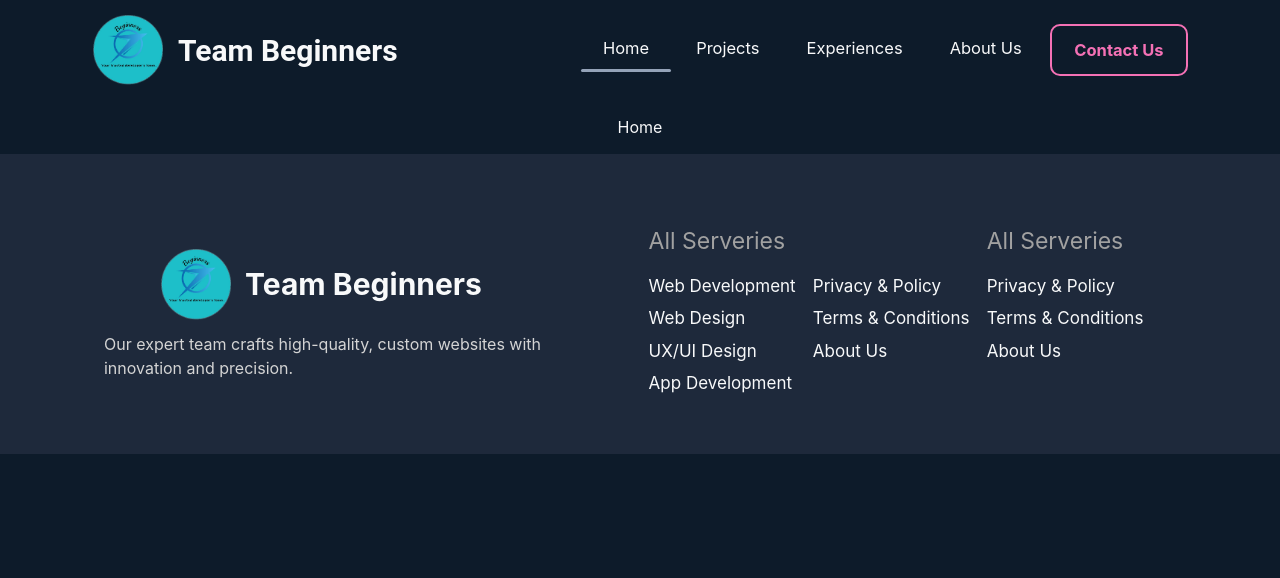
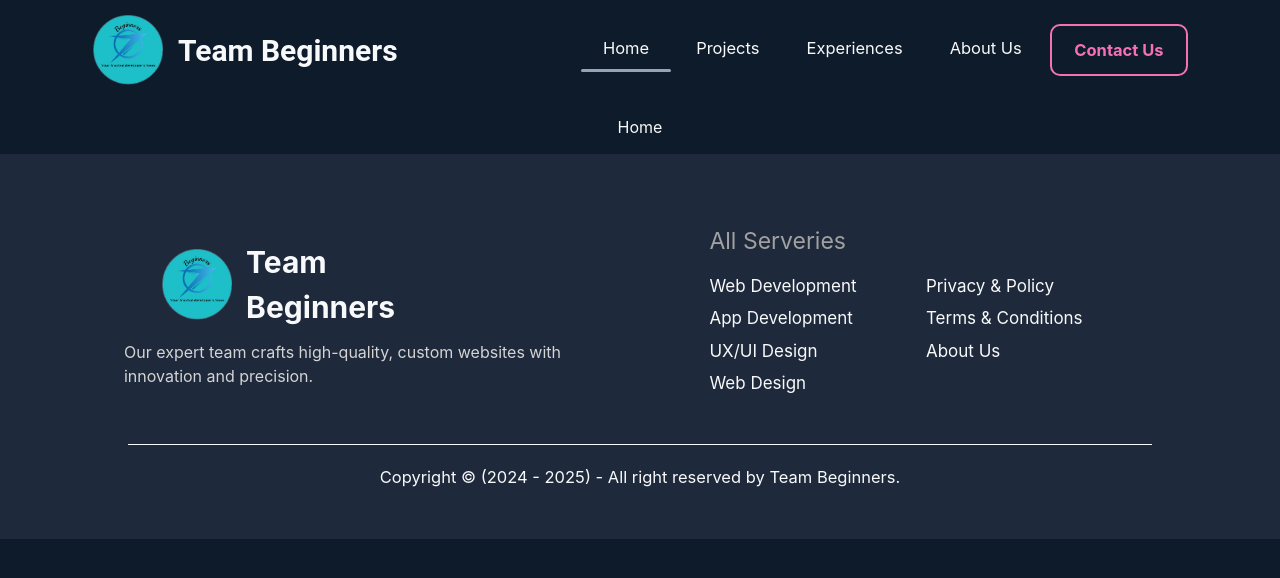
Before and after one commit to Shreyan1729/Beginners, a React (Vite) app: page / in a window 1280 px wide. Shown: the top 578 px of the page. Built offline with nearby package versions, Linux system fonts and the light colour scheme.

Commit message:
7th commit

```diff
--- a/src/components/Footer.jsx
+++ b/src/components/Footer.jsx
@@ -8,13 +8,13 @@ const Footer = () => {
       name: "Web Development",
     },
     {
-      name: "Web Design",
+      name: "App Development",
     },
     {
       name: "UX/UI Design",
     },
     {
-      name: "App Development",
+      name: "Web Design",
     },
   ];
 
@@ -33,11 +33,13 @@ const Footer = () => {
     },
   ];
 
+  const year = new Date().getFullYear();
+
   return (
-    <footer className="Footer bg-(--color-dark-gray) w-[100%] !pt-[70px] !pb-[50px]">
-      <div className="grid grid-cols-2">
+    <footer className="flex flex-col justify-center items-center bg-(--color-dark-gray) w-[100%] !pt-[70px] !pb-[50px]">
+      <div className="grid grid-cols-2 w-[100%] !pb-[40px]">
         <div className="flex flex-col justify-center items-center">
-          <div className="logo flex justify-start items-center text-[30px] gap-[12px] font-bold">
+          <div className="logo w-[50%] flex justify-start items-center text-[30px] gap-[12px] font-bold">
             <a
               href="/"
               className="w-[75px] h-[75px] flex justify-center items-center "
@@ -47,13 +49,13 @@ const Footer = () => {
             Team Beginners
           </div>
 
-          <p className="!mt-[10px] !ml-[5px] text-neutral-300 !font-(family-name:--font-primary)">
+          <p className="!mt-[10px] !ml-[45px] text-neutral-300 !font-(family-name:--font-primary)">
             Our expert team crafts high-quality, custom websites with <br />
             innovation and precision.
           </p>
         </div>
 
-        <div className="w-[80%] flex justify-around">
+        <div className="w-[80%] flex justify-evenly">
           <div>
             <h2 className="text-[23px] text-neutral-400 !mb-[15px]">
               All Serveries
@@ -76,7 +78,10 @@ const Footer = () => {
             <ul>
               {privacy.map((link) => (
                 <li className="!mt-[7px] !mb-[7px]" key={link.name}>
-                  <Link className="text-[17px] cursor-pointer hover:text-blue-300">
+                  <Link
+                    to={link.href}
+                    className="text-[17px] cursor-pointer hover:text-blue-300"
+                  >
                     {link.name}
                   </Link>
                 </li>
@@ -84,7 +89,7 @@ const Footer = () => {
             </ul>
           </div>
 
-          <div>
+          {/* <div>
             <h2 className="text-[23px] text-neutral-400 !mb-[15px]">
               All Serveries
             </h2>
@@ -100,11 +105,17 @@ const Footer = () => {
                 </li>
               ))}
             </ul>
-          </div>
+          </div> */}
         </div>
       </div>
 
-      <div className="copy"></div>
+      <div className="copy text-center text-[16.5px] w-[80%] border-t !pt-[20px]">
+        Copyright © (2024 - {year}) - All right reserved by{" "}
+        <a href="/" className="hover:text-blue-400">
+          Team Beginners
+        </a>
+        .
+      </div>
     </footer>
   );
 };
--- a/src/styles/App.css
+++ b/src/styles/App.css
@@ -103,8 +103,6 @@ nav {
   }
 }
 
-.Home {
-}
 
 hr {
   border: none;
```
